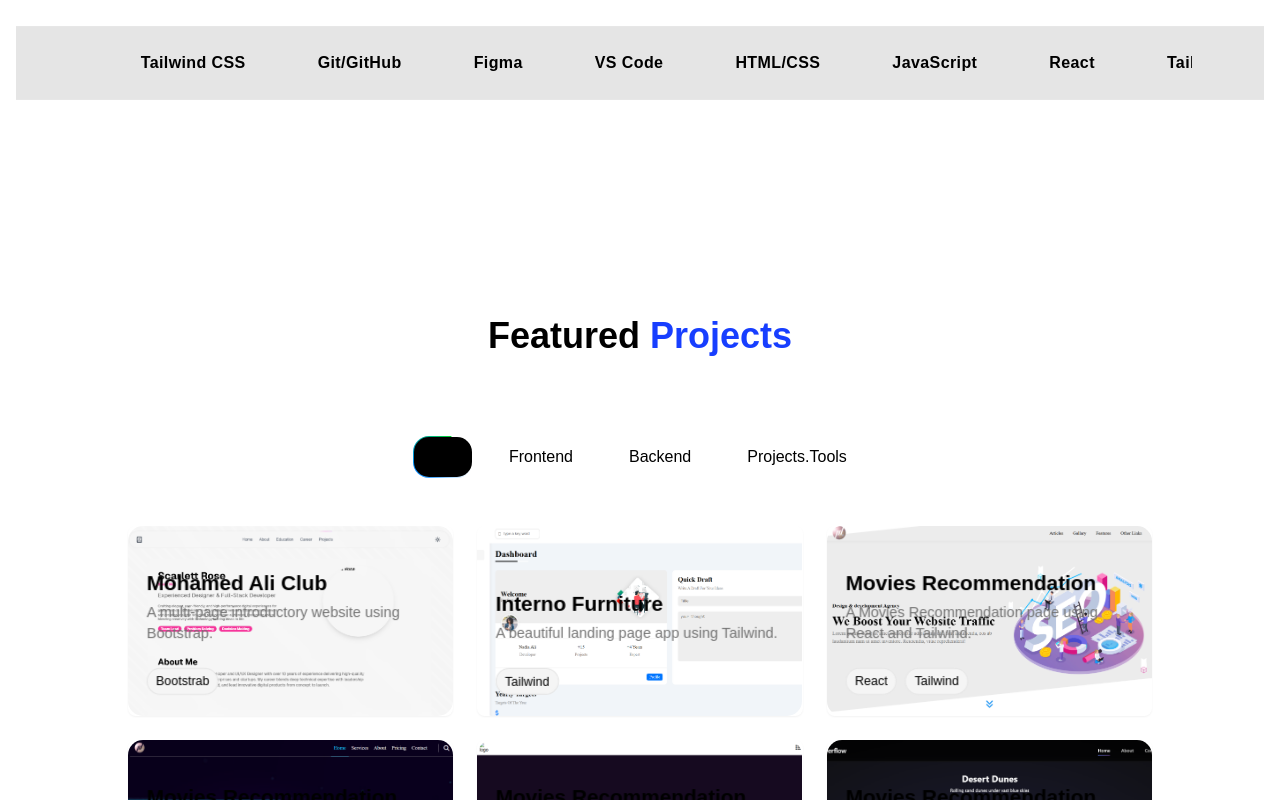
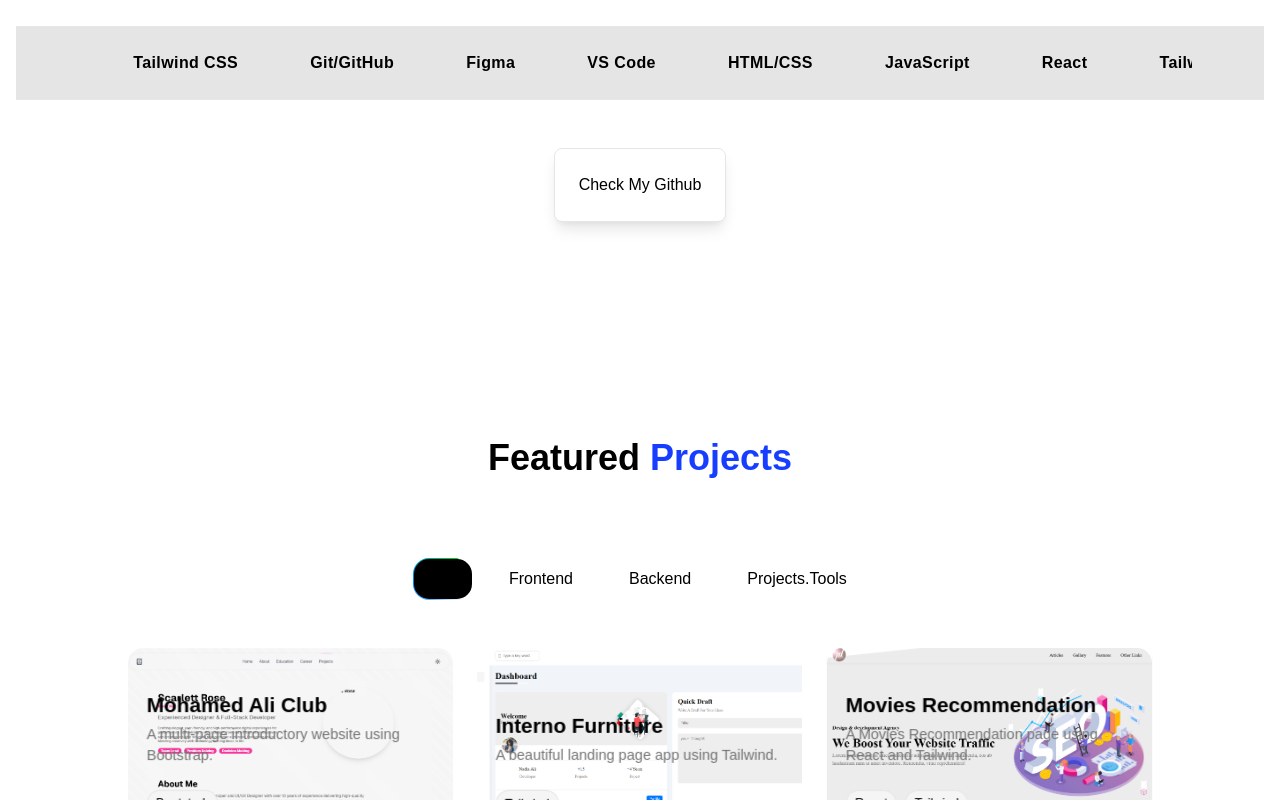
Before and after one commit to ahmedaldailami/First-Project, a React (Vite) app: page / in a window 1280 px wide. Shown: the part 1664-2464 px from the top of the page. Built offline with nearby package versions, Linux system fonts and the light colour scheme.

Commit message:
Github btn

```diff
--- a/src/components/SkillsSection.jsx
+++ b/src/components/SkillsSection.jsx
@@ -57,6 +57,15 @@
 
       <Marquee />
 
+      <div className="text-center mt-12">
+          <a
+          className="custom-card w-fit flex items-center mx-auto gap-2"
+            target="_blank"
+            href="https://github.com/anassultanali"
+          >
+            {t("projects.btn")}
+          </a>
+        </div>
 
     </section >
   );
```
